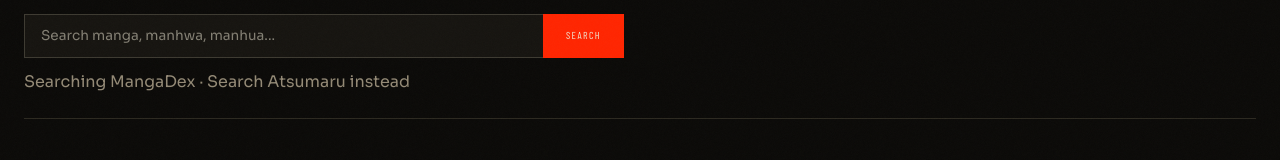
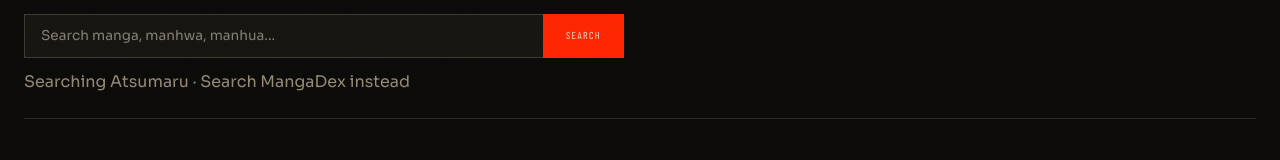
Before and after one commit to Ceyju/megiddo, a Next.js app: page /manga/search in a window 1280 px wide. Shown: the part 277-437 px from the top of the page. Built offline with nearby package versions, Linux system fonts and the light colour scheme.

Commit message:
modify(manga): swapped default from anilist to atsumaru

```diff
--- a/app/manga/page.tsx
+++ b/app/manga/page.tsx
@@ -137,7 +137,7 @@ export default async function MangaPage({ searchParams }: Props) {
   if (rawSource === 'kitsu') redirect('/manga?source=atsumaru');
   const source = VALID_SOURCES.includes(rawSource ?? '')
     ? (rawSource as string)
-    : 'anilist';
+    : 'atsumaru';
 
   const { popular, latest, trending, trendingLabel } = await fetchBySource(source);
 
--- a/app/manga/search/page.tsx
+++ b/app/manga/search/page.tsx
@@ -11,7 +11,7 @@ interface Props {
 
 export default async function MangaSearchPage({ searchParams }: Props) {
   const { q, source: rawSource } = await searchParams;
-  const source = rawSource === 'atsumaru' || rawSource === 'kitsu' ? 'atsumaru' : 'mangadex';
+  const source = rawSource === 'mangadex' || rawSource === 'anilist' ? 'mangadex' : 'atsumaru';
   const query = q?.trim() ?? '';
   if (query.length > 100) return <ProviderUnavailable title="Search query is too long" backHref="/manga" backLabel="Browse manga" />;
   let merged;
--- a/components/MangaSourceTabs.tsx
+++ b/components/MangaSourceTabs.tsx
@@ -5,14 +5,15 @@ import { useSearchParams } from 'next/navigation';
 import { useState } from 'react';
 
 const SOURCES = [
+  { id: 'atsumaru', label: 'Atsumaru', color: '#7B52AB' },
   { id: 'anilist',  label: 'AniList',   color: '#02a9ff' },
   { id: 'mangadex', label: 'MangaDex',  color: '#FF6740' },
-  { id: 'atsumaru', label: 'Atsumaru', color: '#7B52AB' },
 ];
 
 export default function MangaSourceTabs() {
   const searchParams = useSearchParams();
-  const current = searchParams.get('source') ?? 'anilist';
+  const source = searchParams.get('source');
+  const current = SOURCES.some(s => s.id === source) ? source : 'atsumaru';
   const [hovered, setHovered] = useState<string | null>(null);
 
   return (
--- a/components/Navbar.tsx
+++ b/components/Navbar.tsx
@@ -36,8 +36,9 @@ export default function Navbar() {
     if (!q) return;
     if (isManga) {
       const source = new URLSearchParams(window.location.search).get('source');
-      const suffix = source === 'atsumaru' || pathname.startsWith('/manga/atsumaru') ? '&source=atsumaru' : '';
-      router.push(`/manga/search?q=${encodeURIComponent(q)}${suffix}`);
+      const catalog = pathname === '/manga' || pathname === '/manga/search';
+      const useAtsumaru = pathname.startsWith('/manga/atsumaru') || (catalog && source !== 'mangadex' && source !== 'anilist');
+      router.push(`/manga/search?q=${encodeURIComponent(q)}&source=${useAtsumaru ? 'atsumaru' : 'mangadex'}`);
     }
     else if (isNovels) router.push(`/webnovels?q=${encodeURIComponent(q)}`);
     else router.push(`/search?q=${encodeURIComponent(q)}`);
@@ -95,7 +96,7 @@ export default function Navbar() {
         <nav className="hidden md:flex shrink-0 items-center gap-5 lg:gap-7">
           {[
             { href: "/", label: "ANIME" },
-            { href: "/manga?source=anilist", label: "MANGA/MANHUA/MANHWA" },
+            { href: "/manga", label: "MANGA/MANHUA/MANHWA" },
             { href: "/webnovels", label: "NOVELS" },
           ].map(({ href, label }) => (
             <Link
@@ -188,7 +189,7 @@ export default function Navbar() {
         >
           {[
             { href: "/", label: "HOME" },
-            { href: "/manga?source=anilist", label: "MANGA" },
+            { href: "/manga", label: "MANGA" },
             { href: "/webnovels", label: "NOVELS" },
           ].map(({ href, label }) => (
             <Link
```
